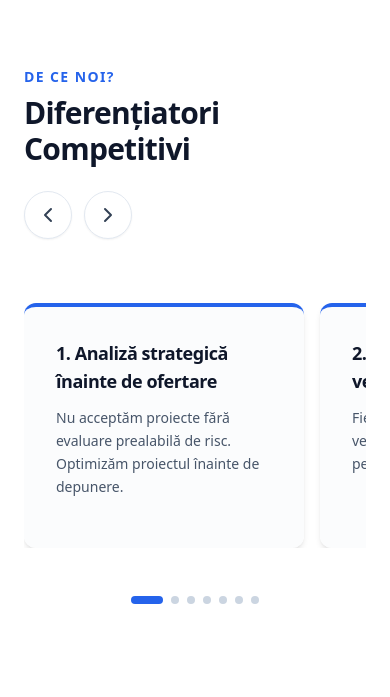
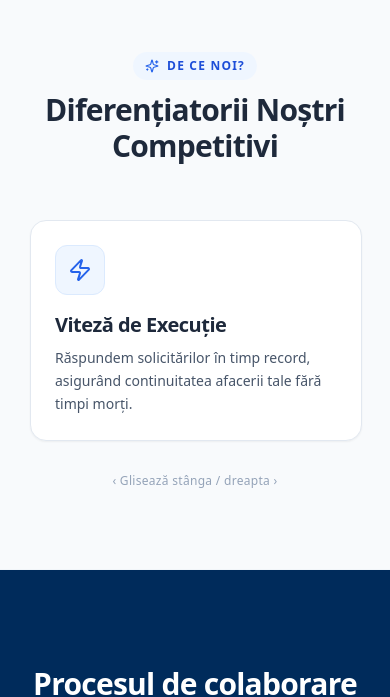
Before and after one commit to evialbert/FSPro, a Next.js app: page / in a window 390 px wide. Shown: the part 4395-5092 px from the top of the page. Built offline with nearby package versions, Linux system fonts and the light colour scheme.

Commit message:
optimizare carusel mobil: glisare nativă fără blocare scroll

```diff
--- a/components/Diferentiatori.tsx
+++ b/components/Diferentiatori.tsx
@@ -1,147 +1,95 @@
 "use client";
 
-import React, { useState } from 'react';
-import { ChevronLeft, ChevronRight } from 'lucide-react';
-import { motion, AnimatePresence } from 'framer-motion';
+import React from 'react';
+import { Sparkles, Shield, Zap, Target, Users } from 'lucide-react';
 
-export default function Diferentiatori() {
-  const listatDiferentiatori = [
+const diferentiatori = [
   {
-      title: "1. Analiză strategică înainte de ofertare",
-      desc: "Nu acceptăm proiecte fără evaluare prealabilă de risc. Optimizăm proiectul înainte de depunere."
+    id: 1,
+    icon: <Zap className="h-6 w-6 text-blue-600" />,
+    titlu: "Viteză de Execuție",
+    descriere: "Răspundem solicitărilor în timp record, asigurând continuitatea afacerii tale fără timpi morți."
   },
   {
-      title: "2. Dublu filtru de verificare internă",
-      desc: "Fiecare document major este verificat în două etape separate pentru eroare zero."
+    id: 2,
+    icon: <Shield className="h-6 w-6 text-blue-600" />,
+    titlu: "Siguranță Garantată",
+    descriere: "Măsuri stricte de confidențialitate și protocoale de securitate aliniate la standardele europene."
   },
   {
-      title: "3. Expertiză reală în accesare și SEAP",
-      desc: "Nu doar teorie, deținem experiență practică în proiecte și proceduri de achiziții publice complexe."
+    id: 3,
+    icon: <Target className="h-6 w-6 text-blue-600" />,
+    titlu: "Soluții Personalizate",
+    descriere: "Nu credem în șabloane. Fiecare flux de lucru este adaptat specificului și obiectivelor tale."
   },
   {
-      title: "4. Orientare către audit",
-      desc: "Structurăm proiectele ca și cum ar fi verificate de la început. Proiectele sunt construite pentru a rezista controalelor, iar achizițiile respectă strict legislația în vigoare."
-    },
-    {
-      title: "5. Management integrat",
-      desc: "Finanțare + achiziții + implementare. Un singur flux coerent. Nu concurăm pe preț, concurăm pe siguranță."
-    },
-    {
-      title: "6. Abordare predictivă a riscurilor",
-      desc: "Identificăm vulnerabilitățile și riscurilor înainte ca ele să apară și să devină probleme administrative."
-    },
-    {
-      title: "7. Comunicare transparentă și directă",
-      desc: "Fără promisiuni nerealiste. Fără supraestimări artificiale. Parteneriat bazat pe adevăr."
+    id: 4,
+    icon: <Users className="h-6 w-6 text-blue-600" />,
+    titlu: "Echipă de Experți",
+    descriere: "Profesioniști certificați cu experiență solidă în optimizarea proceselor operaționale."
   }
 ];
 
-  const [currentIndex, setCurrentIndex] = useState(0);
+export default function Diferentiatori() {
+  return (
+    <section className="bg-slate-50 py-20 border-y border-slate-100 overflow-hidden">
+      <div className="max-w-6xl mx-auto px-4 sm:px-6 lg:px-8">
 
-  const nextSlide = () => {
-    setCurrentIndex((prev) => (prev + 1 >= listatDiferentiatori.length ? 0 : prev + 1));
-  };
-
-  const prevSlide = () => {
-    setCurrentIndex((prev) => (prev - 1 < 0 ? listatDiferentiatori.length - 1 : prev - 1));
-  };
-
-  const getVisibleItems = () => {
-    const items = [];
-    for (let i = 0; i < 3; i++) {
-      items.push(listatDiferentiatori[(currentIndex + i) % listatDiferentiatori.length]);
-    }
-    return items;
-  };
-
-  return (
-    <section className="py-24 bg-white px-6">
-      <div className="max-w-7xl mx-auto">
-
-        <div className="flex flex-col md:flex-row md:items-end justify-between mb-12">
-          <div>
-            <p className="text-blue-600 font-bold uppercase tracking-widest text-sm mb-2">De ce noi?</p>
-            <h3 className="text-3xl font-bold text-slate-900">Diferențiatori Competitivi</h3>
+        {/* Antet Secțiune */}
+        <div className="text-center mb-12">
+          <div className="inline-flex items-center gap-2 bg-blue-50 text-blue-700 text-xs font-bold uppercase tracking-widest px-3 py-1.5 rounded-full mb-3">
+            <Sparkles className="h-3.5 w-3.5 text-blue-600" />
+            De ce noi?
           </div>
-          <div className="flex gap-3 mt-6 md:mt-0">
-            <button
-              onClick={prevSlide}
-              className="w-12 h-12 rounded-full border border-slate-200 bg-white flex items-center justify-center text-slate-700 hover:bg-blue-600 hover:text-white hover:border-blue-600 transition-all shadow-sm"
-              aria-label="Anteriorul"
-            >
-              <ChevronLeft size={24} />
-            </button>
-            <button
-              onClick={nextSlide}
-              className="w-12 h-12 rounded-full border border-slate-200 bg-white flex items-center justify-center text-slate-700 hover:bg-blue-600 hover:text-white hover:border-blue-600 transition-all shadow-sm"
-              aria-label="Următorul"
-            >
-              <ChevronRight size={24} />
-            </button>
-          </div>
+          <h2 className="text-3xl md:text-4xl font-black text-slate-800 tracking-tight">
+            Diferențiatorii Noștri Competitivi
+          </h2>
         </div>
 
-        <div className="overflow-hidden py-4 touch-pan-y">
+        {/* Varianta DESKTOP: Grid fix standard (De la ecran mediu 'md' în sus) */}
+        <div className="hidden md:grid grid-cols-2 lg:grid-cols-4 gap-6">
+          {diferentiatori.map((item) => (
+            <div
+              key={item.id}
+              className="bg-white border border-slate-200 rounded-2xl p-6 shadow-sm hover:shadow-md hover:border-blue-200 transition-all duration-300"
+            >
+              <div className="p-3 bg-blue-50 border border-blue-100 rounded-xl w-fit mb-4">
+                {item.icon}
+              </div>
+              <h3 className="text-lg font-bold text-slate-800 mb-2 tracking-tight">{item.titlu}</h3>
+              <p className="text-slate-600 text-sm leading-relaxed">{item.descriere}</p>
+            </div>
+          ))}
+        </div>
 
-          {/* DESKTOP VIEW */}
-          <div className="hidden md:grid grid-cols-3 gap-6">
-            <AnimatePresence mode="popLayout">
-              {getVisibleItems().map((item, index) => (
-                <motion.div
-                  key={`desktop-${item.title}-${index}`}
-                  layout
-                  initial={{ opacity: 0, scale: 0.9, x: 30 }}
-                  animate={{ opacity: 1, scale: 1, x: 0 }}
-                  exit={{ opacity: 0, scale: 0.9, x: -30 }}
-                  transition={{ duration: 0.4 }}
-                  className="p-8 border-t-4 border-blue-600 bg-slate-50/60 rounded-xl shadow-md hover:shadow-xl transition-shadow flex flex-col justify-between h-full"
+        {/* Varianta MOBILE: Glisare fluidă nativă, fără butoane și fără blocaje la scroll */}
+        {/* Adăugăm padding negativ pe margini pentru ca cardurile să treacă elegant până în marginea ecranului la glisare */}
+        <div className="block md:hidden -mx-4 px-4">
+          <div className="flex gap-4 overflow-x-auto pb-6 pt-2 snap-x snap-mandatory scrollbar-none scroll-smooth">
+            {diferentiatori.map((item) => (
+              <div
+                key={item.id}
+                className="bg-white border border-slate-200 rounded-2xl p-6 shadow-sm min-w-[85vw] sm:min-w-[320px] snap-center flex flex-col justify-between first:ml-4 last:mr-4"
               >
                 <div>
-                    <h4 className="font-bold text-lg text-slate-900 mb-3">{item.title}</h4>
-                    <p className="text-slate-600 leading-relaxed text-sm">{item.desc}</p>
+                  <div className="p-3 bg-blue-50 border border-blue-100 rounded-xl w-fit mb-4">
+                    {item.icon}
                   </div>
-                </motion.div>
-              ))}
-            </AnimatePresence>
-          </div>
-
-          {/* MOBILE VIEW */}
-          <div className="md:hidden overflow-x-auto scrollbar-none">
-            <motion.div
-              drag="x"
-              dragConstraints={{
-                right: 0,
-                left: typeof window !== 'undefined' ? -((listatDiferentiatori.length * 296) - window.innerWidth + 48) : -1000
-              }}
-              whileTap={{ cursor: "grabbing" }}
-              className="flex gap-4 cursor-grab"
-              style={{ width: `${listatDiferentiatori.length * 296}px` }}
-            >
-              {listatDiferentiatori.map((item, idx) => (
-                <div
-                  key={`mobile-${idx}`}
-                  className="w-[280px] p-8 border-t-4 border-blue-600 bg-slate-50/60 rounded-xl shadow-md flex flex-col justify-between flex-shrink-0 select-none"
-                >
-                  <div>
-                    <h4 className="font-bold text-lg text-slate-900 mb-3">{item.title}</h4>
-                    <p className="text-slate-600 leading-relaxed text-sm">{item.desc}</p>
+                  <h3 className="text-xl font-bold text-slate-800 mb-2 tracking-tight">
+                    {item.titlu}
+                  </h3>
+                  <p className="text-slate-600 text-sm leading-relaxed">
+                    {item.descriere}
+                  </p>
                 </div>
               </div>
             ))}
-            </motion.div>
           </div>
 
+          {/* Sugestie vizuală subtilă: text discret sub carusel */}
+          <div className="text-center text-xs font-medium text-slate-400 tracking-wide mt-2">
+            ‹ Glisează stânga / dreapta ›
           </div>
-
-        <div className="flex justify-center gap-2 mt-8">
-          {listatDiferentiatori.map((_, idx) => (
-            <button
-              key={idx}
-              onClick={() => setCurrentIndex(idx)}
-              className={`h-2 rounded-full transition-all ${currentIndex === idx ? 'w-8 bg-blue-600' : 'w-2 bg-slate-300'}`}
-              aria-label={`Mergi la slide ${idx + 1}`}
-            />
-          ))}
         </div>
 
       </div>
```
Lines whose indentation alone changed are shown as unchanged.
